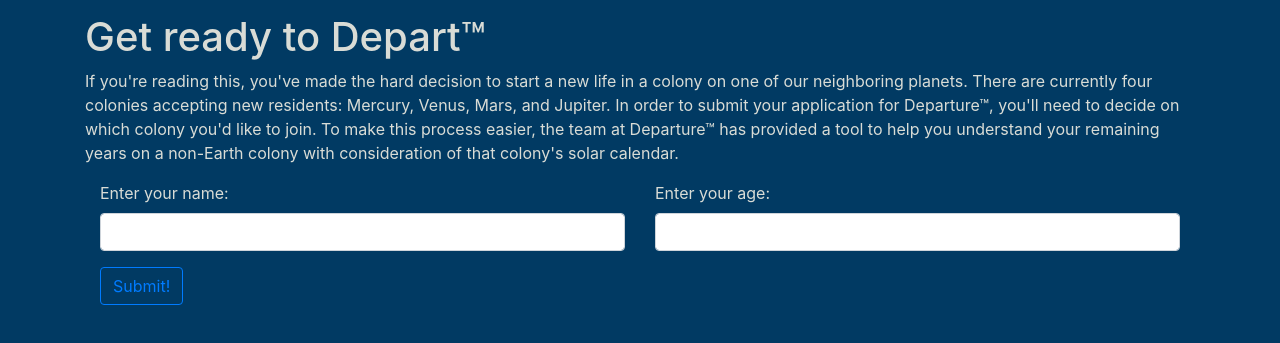
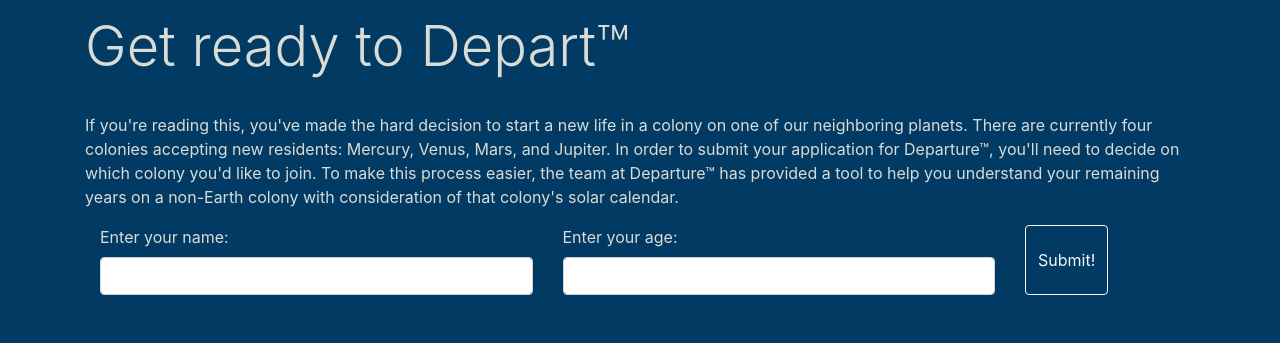
Before and after one commit to Zahnen/solar-age-calculator, a website built with webpack: page src/index.html in a window 1280 px wide. Shown: the part 51-394 px from the top of the page. Built offline with nearby package versions, Linux system fonts and the light colour scheme.

Commit message:
add more styling rules

```diff
--- a/src/css/styles.css
+++ b/src/css/styles.css
@@ -1,5 +1,8 @@
-body, .navbar {
+body {
   background-color: #013a63;
+  color: #d9dcd6;
+}
+.navbar-brand {
   color: #d9dcd6;
 }
 .card {
@@ -8,6 +11,9 @@
 #planetResults {
   display: none;
 }
-h1 {
-  text-align: left;
+.col-2 {
+  display: flex;
 }
+.container, .row, .display-4 {
+  margin-bottom: 3%;
+}
--- a/src/index.html
+++ b/src/index.html
@@ -10,22 +10,24 @@
   </nav>
   <div class="container">
     <div>
-      <h1>Get ready to Depart&trade;</h1>
+      <h1 class="display-4">Get ready to Depart&trade;</h1>
       <p>If you're reading this, you've made the hard decision to start a new life in a colony on one of our neighboring planets. There are currently four colonies accepting new residents: Mercury, Venus, Mars, and Jupiter. In order to submit your application for Departure&trade;, you'll need to decide on which colony you'd like to join. To make this process easier, the team at Departure&trade; has provided a tool to help you understand your remaining years on a non-Earth colony with consideration of that colony's solar calendar.</p>
     </div>
     <div class="container">
       <form id="userForm">
         <div class="form-group row">
-          <div class="col-lg-6">
+          <div class="col-lg-5">
             <label for="name">Enter your name:</label>
             <input id="name" class="form-control" type="text" required/>
           </div>
-          <div class="col-lg-6">
+          <div class="col-lg-5">
             <label for="age">Enter your age:</label>
-            <input id="age" class="form-control" type="number" required/>
+            <input id="age" class="form-control" min="0" type="number" required/>
+          </div>
+          <div class="col-2">
+            <button type="submit" class="btn btn-outline-light">Submit!</button>
           </div>
         </div>
-        <button type="submit" class="btn btn-outline-primary">Submit!</button>
       </form>
     </div>
   </div>
```
